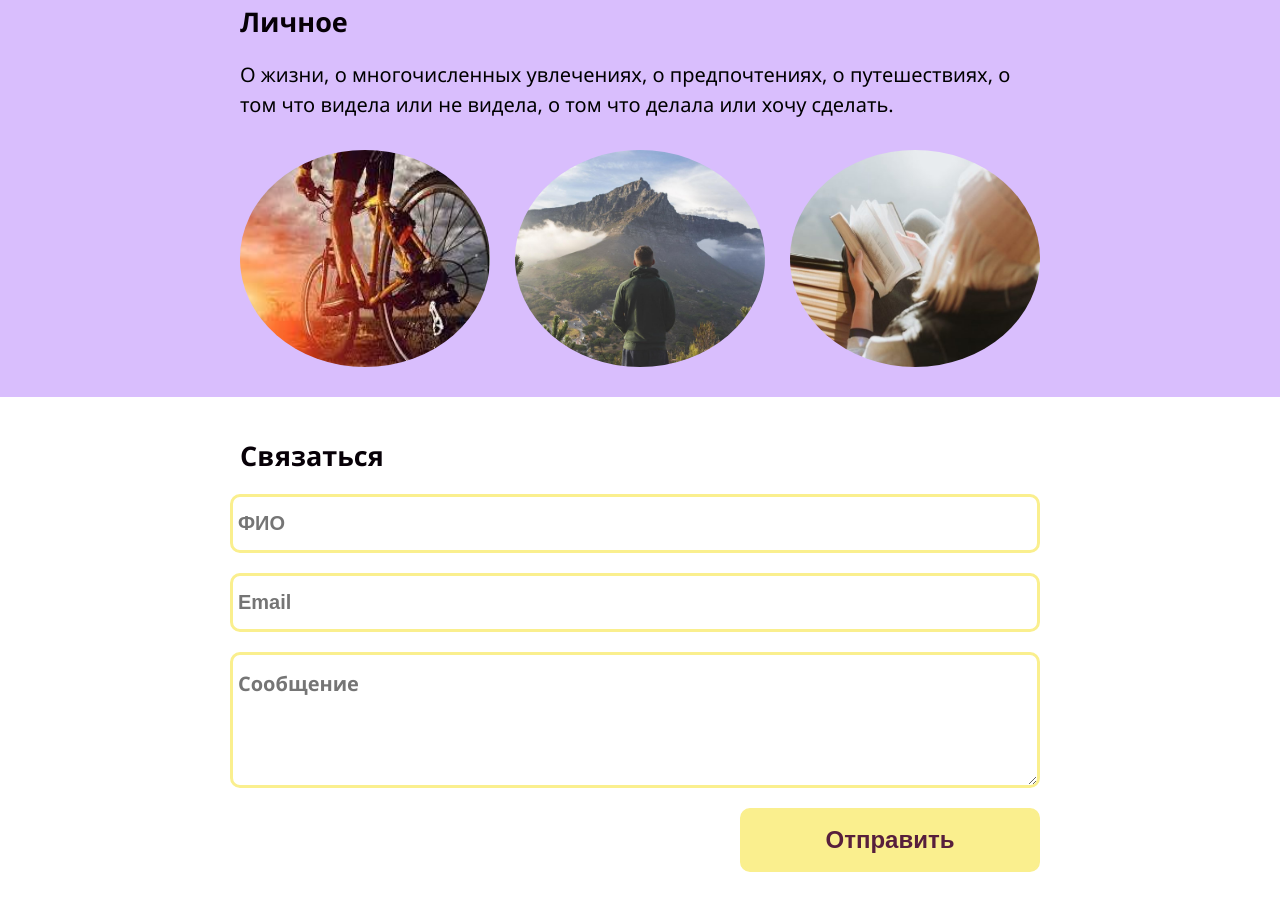
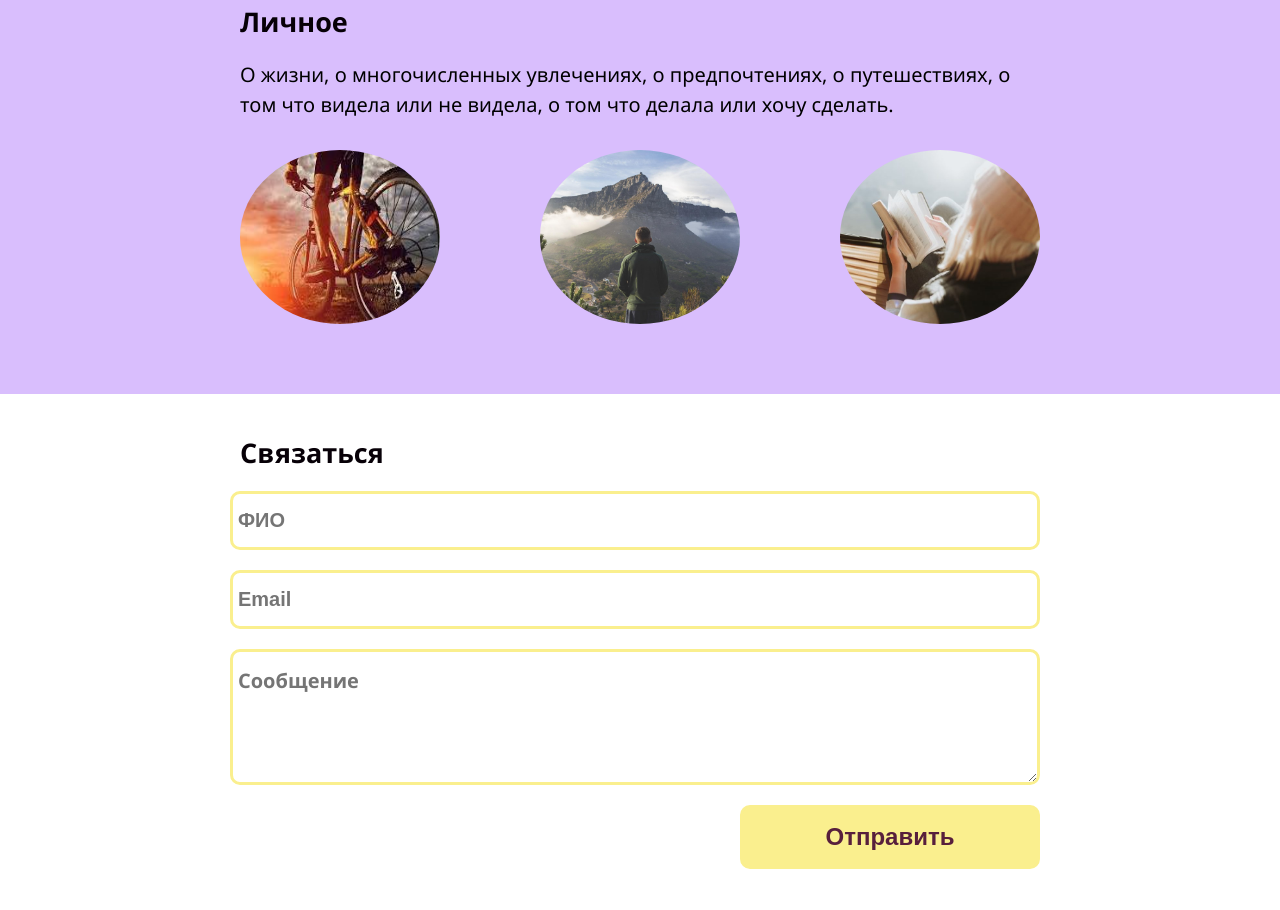
Before and after one commit to Kommeta/Greeting, a plain HTML site: page index.html in a window 1280 px wide. Shown: the part 2020-2930 px from the top of the page. Drawn offline with Linux system fonts and the light colour scheme.

Commit message:
Update index.html

```diff
--- a/index.html
+++ b/index.html
@@ -140,6 +140,7 @@
         display: flex;
         justify-content: space-between;
         margin-top: 30px;
+        margin-bottom: 40px;
     }
     #contact-form {
         display: flex;
@@ -204,6 +205,10 @@
     }
     .text-two {
         text-align: center;
+    }
+    .circkle-img{
+        width: 200px;
+        height: auto;
     }
 
 </style>
@@ -297,12 +302,9 @@
 
             <div class="img-conteiner">
 
-                <img class="circkle-img" src="img\Без названия.jpg" alt="picture 1"
-                width="250px">
-                <img class="circkle-img" src="img\photo-1491485326079-8713ae1e00a9.jpg" alt="picture 2"
-                width="250px">
-                <img class="circkle-img" src="img\books_min.jpg" alt="picture 3"
-                width="250px">
+                <img class="circkle-img" src="img\Без названия.jpg" alt="picture 1">
+                <img class="circkle-img" src="img\photo-1491485326079-8713ae1e00a9.jpg" alt="picture 2">
+                <img class="circkle-img" src="img\books_min.jpg" alt="picture 3">
 
             </div>
         </div>
```
